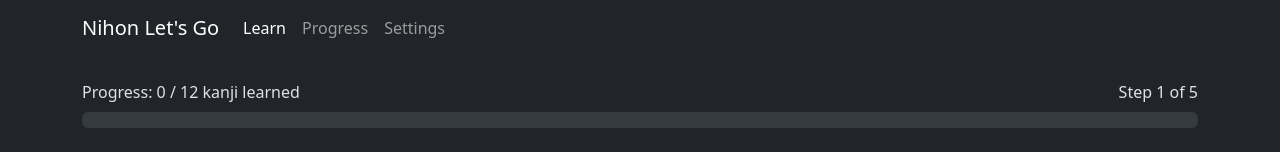
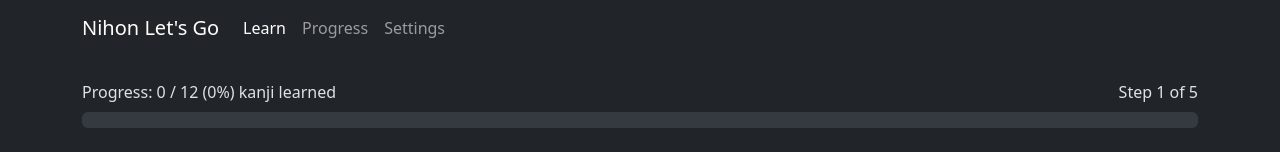
Before and after one commit to jeffski13/nihonletsgo, a React (Vite) app: page / in a window 1280 px wide. Shown: the top 152 px of the page. Built offline with nearby package versions, Linux system fonts and the light colour scheme.

Commit message:
percentage moved outside of the progress bar

```diff
--- a/src/pages/LearnPage.jsx
+++ b/src/pages/LearnPage.jsx
@@ -80,16 +80,16 @@ function LearnPage() {
     <Container>
       <div className="mb-4">
         <div className="d-flex justify-content-between align-items-center mb-2">
-          <span>Progress: {stats.learned} / {stats.total} kanji learned</span>
+          <span>Progress: {stats.learned} / {stats.total} ({stats.percentage}%) kanji learned</span>
           <span data-testid="step-indicator">
             Step {step === STEPS.INTRO ? 1 : step === STEPS.QUIZ ? 2 : step === STEPS.PRONUNCIATION ? 3 : step === STEPS.SENTENCE_QUIZ ? 4 : 5} of 5
           </span>
         </div>
         <ProgressBar
           now={stats.percentage}
-          label={`${stats.percentage}%`}
           data-testid="progress-bar"
         />
+
       </div>
 
       {step === STEPS.INTRO && (
```
